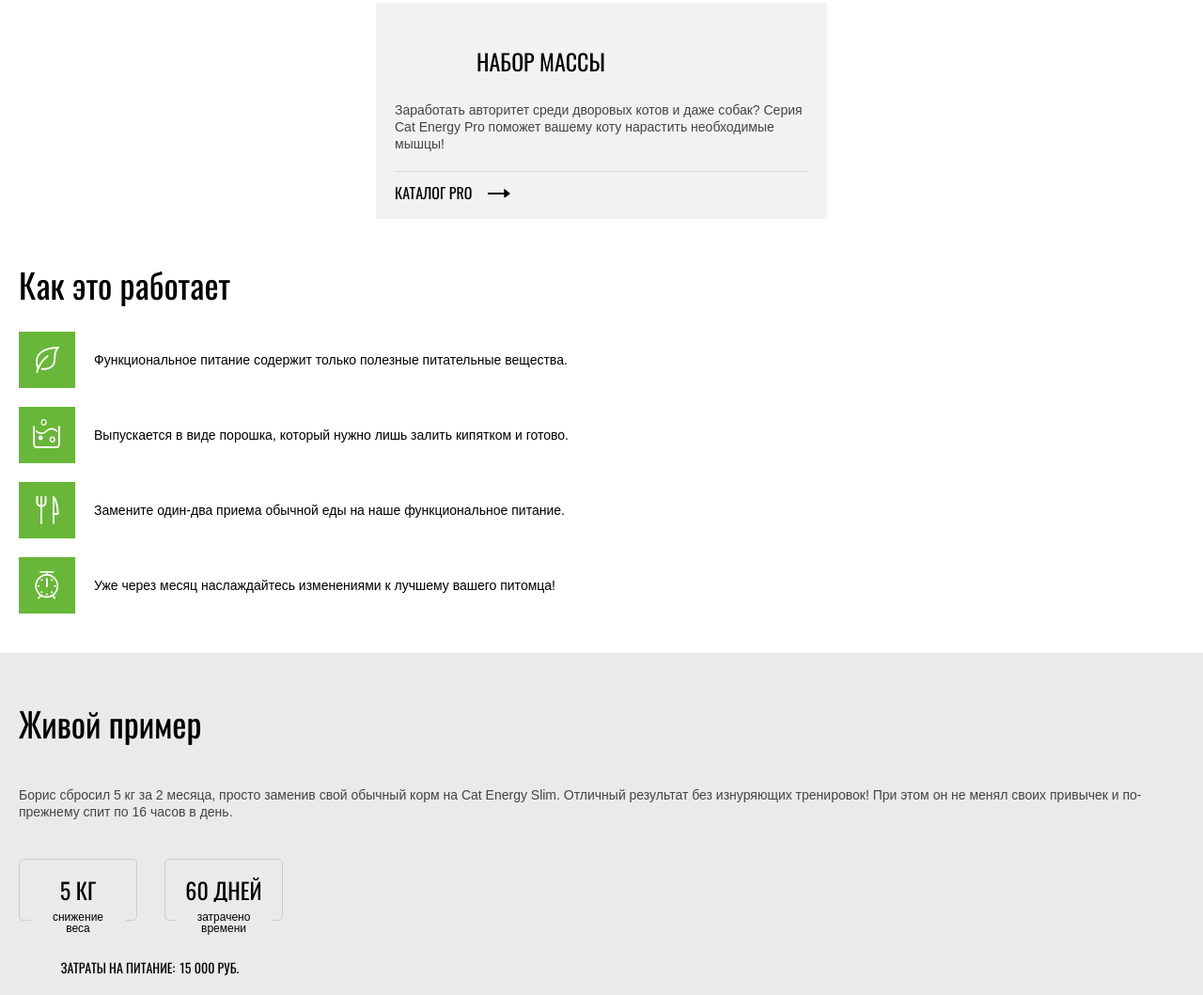
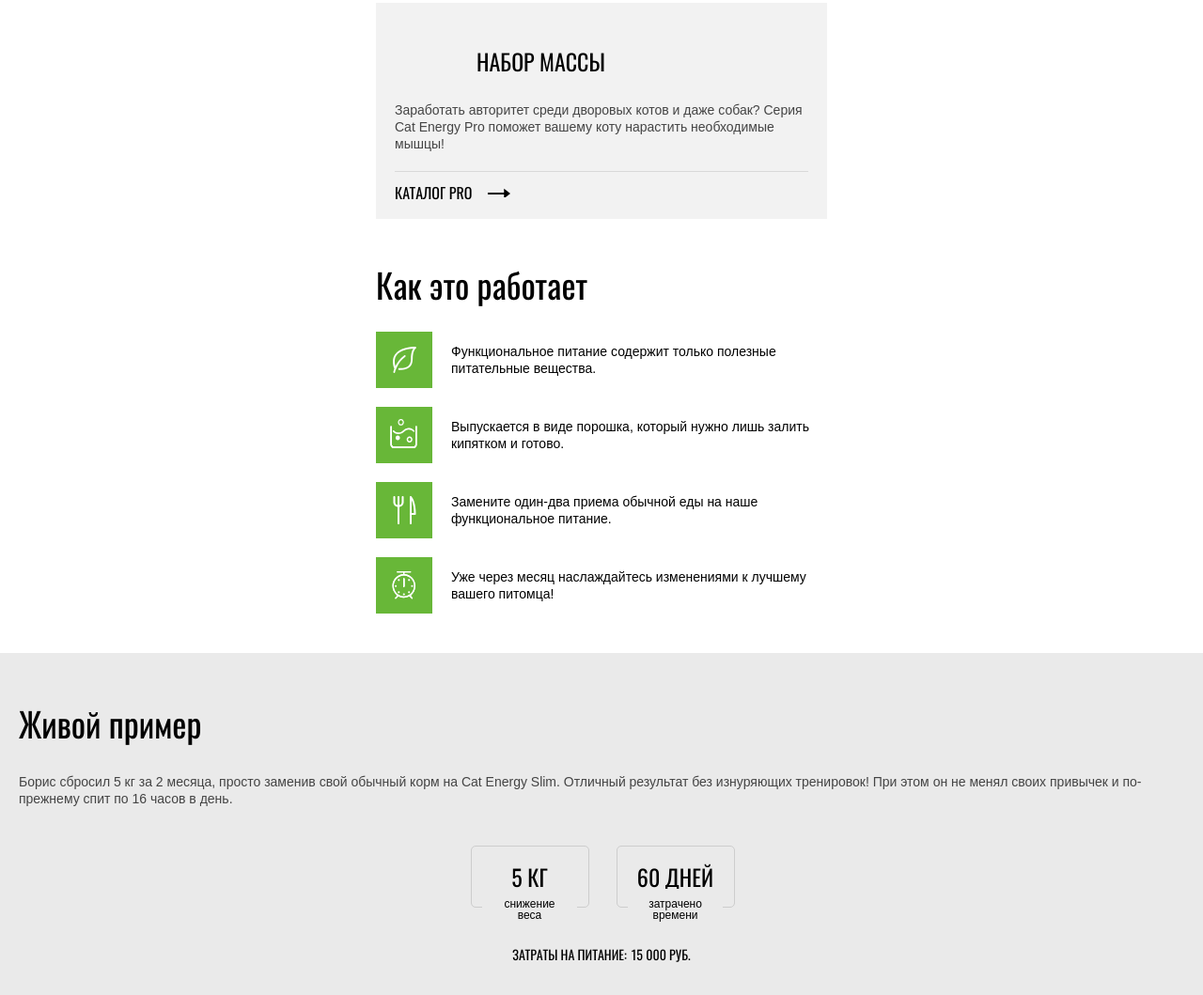
Before and after one commit to Tuturo/cat-energy, a website: page source/index.html in a window 1280 px wide. Shown: the part 853-1912 px from the top of the page at 94% size. Drawn offline with nearby package versions, Linux system fonts and the light colour scheme; files that its build step writes are made by us from their sources.

Commit message:
Adds responsiveness to mobile layout

```diff
--- a/source/sass/blocks/advantages.scss
+++ b/source/sass/blocks/advantages.scss
@@ -1,6 +1,11 @@
 .advantages {
   min-width: 280px;
+  max-width: 480px;
   padding: 20px 20px 42px;
+  margin: auto;
+
+  display: grid;
+
 }
 
 .advantages__title {
--- a/source/sass/blocks/example.scss
+++ b/source/sass/blocks/example.scss
@@ -20,10 +20,12 @@
   font-size: 14px;
   line-height: 18px;
   color: #444444;
+  margin: 0 auto;
   margin-bottom: 25px;
 }
 
 .example__list {
+  justify-self: center;
   margin-bottom: 42px;
   display: grid;
   grid-template-columns: 124px 124px;
```
